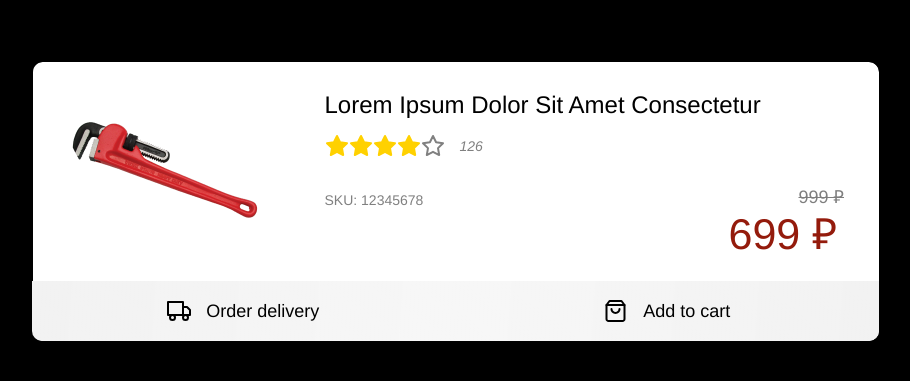
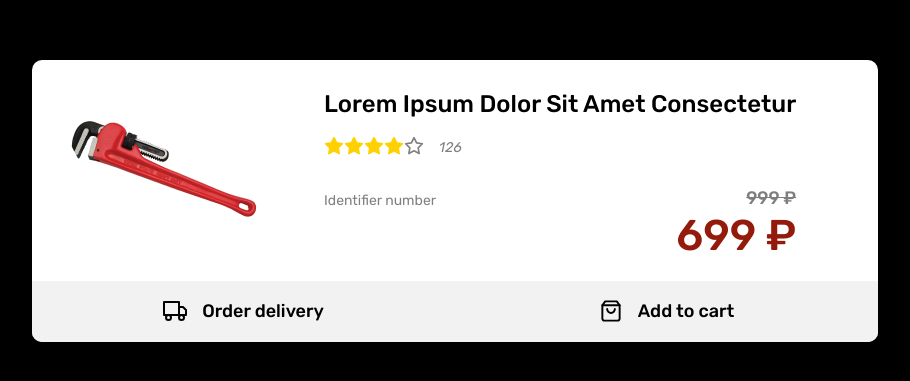
Before and after one commit to Bipul04/simple-product-card, a plain HTML site: page index.html in a window 1280 px wide. Shown: the part 199-580 px from the top of the page, without its empty margins (185-1095 px from the left). Drawn offline with Linux system fonts and the light colour scheme.

Commit message:
css changes

```diff
--- a/index.html
+++ b/index.html
@@ -1,25 +1,27 @@
 <!DOCTYPE html>
 <html lang="en">
+
 <head>
   <meta charset="utf-8" />
   <meta name="viewport" content="width=device-width, initial-scale=1.0" />
   <title>Product Card</title>
   <link rel="stylesheet" href="styles/main.css" />
 </head>
+
 <body>
   <main>
     <article class="product-card">
       <div class="product-card__container">
-        <img
-          class="product-card__image"
-          src="assets/images/product-thumbnail.png"
-          alt="Product name - detailed view of the item"
-        />
+        <div class="product-content-container">
+          <img class="product-card__image" src="assets/images/product-thumbnail.png"
+            alt="Product name - detailed view of the item" />
 
           <div class="product-card__content">
             <div class="product-card__info">
               <div class="product-card__header">
-              <h2 class="product-card__title">Lorem Ipsum Dolor Sit Amet Consectetur</h2>
+                <h2 class="product-card__title">
+                  Lorem Ipsum Dolor Sit Amet Consectetur
+                </h2>
 
                 <div class="product-card__rating">
                   <div class="star-rating" aria-label="Product rated 4 out of 5 stars">
@@ -32,24 +34,53 @@
                   <span class="product-card__review-count" aria-label="126 reviews">126</span>
                 </div>
               </div>
-
-            <p class="product-card__sku">SKU: 12345678</p>
             </div>
 
             <div class="product-card__pricing">
-            <p class="product-card__original-price" aria-label="Original price: 999 rubles">999 ₽</p>
-            <p class="product-card__current-price" aria-label="Current price: 699 rubles">699 ₽</p>
+              <div class="identifier-num">
+                <p class="product-card__sku">Identifier number</p>
+              </div>
+              <div class="pricing-wrapper">
+                <p class="product-card__original-price" aria-label="Original price: 999 rubles">
+                  999 ₽
+                </p>
+                <p class="product-card__current-price" aria-label="Current price: 699 rubles">
+                  699 ₽
+                </p>
+              </div>
+            </div>
           </div>
         </div>
 
         <div class="product-card__actions">
           <button class="product-card__action-button product-card__action-button--delivery">
-            <img src="assets/images/icons/truck.svg" alt="" aria-hidden="true" />
+            <svg width="24" height="24" viewBox="0 0 24 24" fill="none" xmlns="http://www.w3.org/2000/svg">
+              <path d="M16 3H1V16H16V3Z" stroke="black" stroke-width="2" stroke-linecap="round"
+                stroke-linejoin="round" />
+              <path d="M16 8H20L23 11V16H16V8Z" stroke="black" stroke-width="2" stroke-linecap="round"
+                stroke-linejoin="round" />
+              <path
+                d="M5.5 21C6.88071 21 8 19.8807 8 18.5C8 17.1193 6.88071 16 5.5 16C4.11929 16 3 17.1193 3 18.5C3 19.8807 4.11929 21 5.5 21Z"
+                stroke="black" stroke-width="2" stroke-linecap="round" stroke-linejoin="round" />
+              <path
+                d="M18.5 21C19.8807 21 21 19.8807 21 18.5C21 17.1193 19.8807 16 18.5 16C17.1193 16 16 17.1193 16 18.5C16 19.8807 17.1193 21 18.5 21Z"
+                stroke="black" stroke-width="2" stroke-linecap="round" stroke-linejoin="round" />
+            </svg>
+
             <span>Order delivery</span>
           </button>
 
           <button class="product-card__action-button product-card__action-button--cart">
-            <img src="assets/images/icons/shopping-bag.svg" alt="" aria-hidden="true" />
+            <svg width="25" height="24" viewBox="0 0 25 24" fill="none" xmlns="http://www.w3.org/2000/svg">
+              <path
+                d="M6.5 2L3.5 6V20C3.5 20.5304 3.71071 21.0391 4.08579 21.4142C4.46086 21.7893 4.96957 22 5.5 22H19.5C20.0304 22 20.5391 21.7893 20.9142 21.4142C21.2893 21.0391 21.5 20.5304 21.5 20V6L18.5 2H6.5Z"
+                stroke="black" stroke-width="2" stroke-linecap="round" stroke-linejoin="round" />
+              <path d="M3.5 6H21.5" stroke="black" stroke-width="2" stroke-linecap="round" stroke-linejoin="round" />
+              <path
+                d="M16.5 10C16.5 11.0609 16.0786 12.0783 15.3284 12.8284C14.5783 13.5786 13.5609 14 12.5 14C11.4391 14 10.4217 13.5786 9.67157 12.8284C8.92143 12.0783 8.5 11.0609 8.5 10"
+                stroke="black" stroke-width="2" stroke-linecap="round" stroke-linejoin="round" />
+            </svg>
+
             <span>Add to cart</span>
           </button>
         </div>
@@ -57,4 +88,5 @@
     </article>
   </main>
 </body>
+
 </html>
--- a/styles/base/reset.css
+++ b/styles/base/reset.css
@@ -14,7 +14,7 @@ body {
   align-items: center;
   min-height: 100vh;
   margin: 0;
-  padding: 20px;
+  padding: 0;
   background-color: #000000;
 }
 
@@ -23,6 +23,9 @@ main {
   justify-content: center;
   align-items: center;
   width: 100%;
+  max-width: 1500px;
+  margin: 0 auto;
+  padding: 0 1.5rem;
 }
 
 button {
--- a/styles/components/product-card.css
+++ b/styles/components/product-card.css
@@ -1,44 +1,28 @@
-.product-card {
-  display: inline-flex;
-  flex-direction: column;
-  align-items: flex-start;
-  position: relative;
-}
-
-.product-card__container {
-  position: relative;
-  width: 847px;
-  height: 279px;
-  background-image: url("../../assets/images/backgrounds/card-background.svg");
-  background-size: 100% 100%;
+article.product-card {
+  background: #fff;
   border-radius: var(--border-radius);
 }
 
+@media (min-width:1025px) {
+  article.product-card {
+    min-width: 846px;
+  }
+}
+
+.product-content-container {
+  display: flex;
+}
+
+.product-card__content {
+  padding: 30px 30px 20px;
+}
+
 .product-card__image {
-  position: absolute;
-  width: 262px;
-  height: 219px;
-  top: 0;
-  left: 1px;
   object-fit: contain;
 }
 
-.product-card__content {
-  position: absolute;
-  width: 528px;
-  height: 169px;
-  top: 30px;
-  left: 293px;
-}
-
 .product-card__info {
-  display: inline-flex;
-  flex-direction: column;
-  align-items: center;
-  gap: var(--spacing-md);
-  position: absolute;
-  top: 0;
-  left: 0;
+  max-width: 524px;
 }
 
 .product-card__header {
@@ -47,12 +31,11 @@
   align-items: flex-start;
   gap: var(--spacing-sm);
   position: relative;
+  margin-bottom: 30px;
 }
 
 .product-card__title {
   position: relative;
-  width: 524px;
-  margin-top: -1px;
   font-family: var(--font-family-primary);
   font-weight: var(--font-weight-medium);
   color: var(--color-black);
@@ -65,6 +48,7 @@
   align-items: center;
   gap: var(--spacing-sm);
   position: relative;
+  padding: 2px 0;
 }
 
 .star-rating {
@@ -74,8 +58,8 @@
 }
 
 .star-rating__star {
-  width: 24px;
-  height: 24px;
+  width: 20px;
+  height: 20px;
 }
 
 .product-card__review-count {
@@ -86,10 +70,10 @@
   font-size: var(--font-size-xs);
   line-height: var(--line-height-tight);
   white-space: nowrap;
+  margin-top: 4px;
 }
 
 .product-card__sku {
-  width: 524px;
   font-family: var(--font-family-primary);
   font-weight: var(--font-weight-regular);
   color: var(--color-gray);
@@ -97,20 +81,7 @@
   line-height: var(--line-height-relaxed);
 }
 
-.product-card__pricing {
-  position: absolute;
-  width: 124px;
-  height: 74px;
-  top: 95px;
-  left: 404px;
-  text-align: right;
-}
-
 .product-card__original-price {
-  position: absolute;
-  height: 22px;
-  top: 0;
-  left: 70px;
   opacity: 0.5;
   color: var(--color-black);
   font-family: var(--font-family-primary);
@@ -119,12 +90,10 @@
   line-height: var(--line-height-normal);
   text-decoration: line-through;
   white-space: nowrap;
+  text-align: right;
 }
 
 .product-card__current-price {
-  position: absolute;
-  top: 22px;
-  left: 0;
   color: var(--color-red);
   font-family: var(--font-family-primary);
   font-weight: var(--font-weight-medium);
@@ -133,12 +102,16 @@
   white-space: nowrap;
 }
 
+.product-card__pricing {
+  display: flex;
+  justify-content: space-between;
+  flex-wrap: wrap;
+}
+
 .product-card__actions {
-  position: absolute;
   display: flex;
-  width: 100%;
-  top: 219px;
-  left: 0;
+  align-items: center;
+  flex-wrap: wrap;
 }
 
 .product-card__action-button {
@@ -155,31 +128,87 @@
   background: none;
   border: none;
   cursor: pointer;
+  background-color: #F2F2F2;
 }
 
 .product-card__action-button--delivery {
   flex: 1;
   border-radius: 0 0 0 var(--border-radius);
-  background: linear-gradient(
-    94deg,
-    rgba(255, 255, 255, 0) 0%,
-    rgba(255, 255, 255, 0.4) 100%
-  ),
-  var(--color-light-gray);
 }
 
 .product-card__action-button--cart {
   flex: 1;
   border-radius: 0 0 var(--border-radius) 0;
-  background: linear-gradient(
-    94deg,
-    rgba(255, 255, 255, 0.4) 0%,
-    rgba(255, 255, 255, 0) 100%
-  ),
-  var(--color-light-gray);
 }
 
 .product-card__action-button:focus {
-  outline: 2px solid var(--color-black);
-  outline-offset: 2px;
+  outline: 0px solid rgb(229 229 229);
+  outline-offset: 0px;
+  box-shadow: 0 0 10px -5px black;
 }
+
+.product-card__action-button svg {
+  width: 24px;
+  height: 24px;
+}
+
+.product-card__action-button:hover {
+  transition: .2s ease-in all;
+}
+
+.product-card__action-button--delivery:hover {
+  background-color: var(--color-red);
+  color: #fff;
+}
+
+.product-card__action-button--delivery:hover svg path {
+  fill: #fff;
+}
+
+.product-card__action-button--cart:hover {
+  background-color: #4CAF50;
+  color: #fff;
+}
+
+.product-card__action-button--cart:hover svg path {
+  fill: #fff;
+}
+
+
+
+/* media query */
+@media (max-width: 989px) {
+  .product-card__image {
+    max-width: 160px;
+  }
+}
+
+@media (max-width: 551px) {
+  .product-content-container {
+    flex-wrap: wrap;
+  }
+
+  .product-card__content {
+    padding: 10px 12px 10px;
+  }
+
+  .product-card__header {
+    gap: 5px;
+    margin-bottom: 10px;
+  }
+
+  .product-card__title {
+    font-size: 20px;
+  }
+
+  .product-card__current-price {
+    font-size: 30px;
+  }
+
+  .product-card__action-button {
+    gap: 5px;
+    padding: 12px;
+    font-size: 14px;
+    white-space: nowrap;
+  }
+}
--- a/styles/main.css
+++ b/styles/main.css
@@ -1,3 +1,5 @@
 @import 'base/reset.css';
 @import 'base/variables.css';
 @import 'components/product-card.css';
+/* fonts */
+@import url('https://fonts.googleapis.com/css2?family=Rubik:ital,wght@0,300..900;1,300..900&display=swap');
```
Also changed, not shown: styles/base/variables.css (line endings or trailing spaces). Lines whose indentation alone changed are shown as unchanged.
